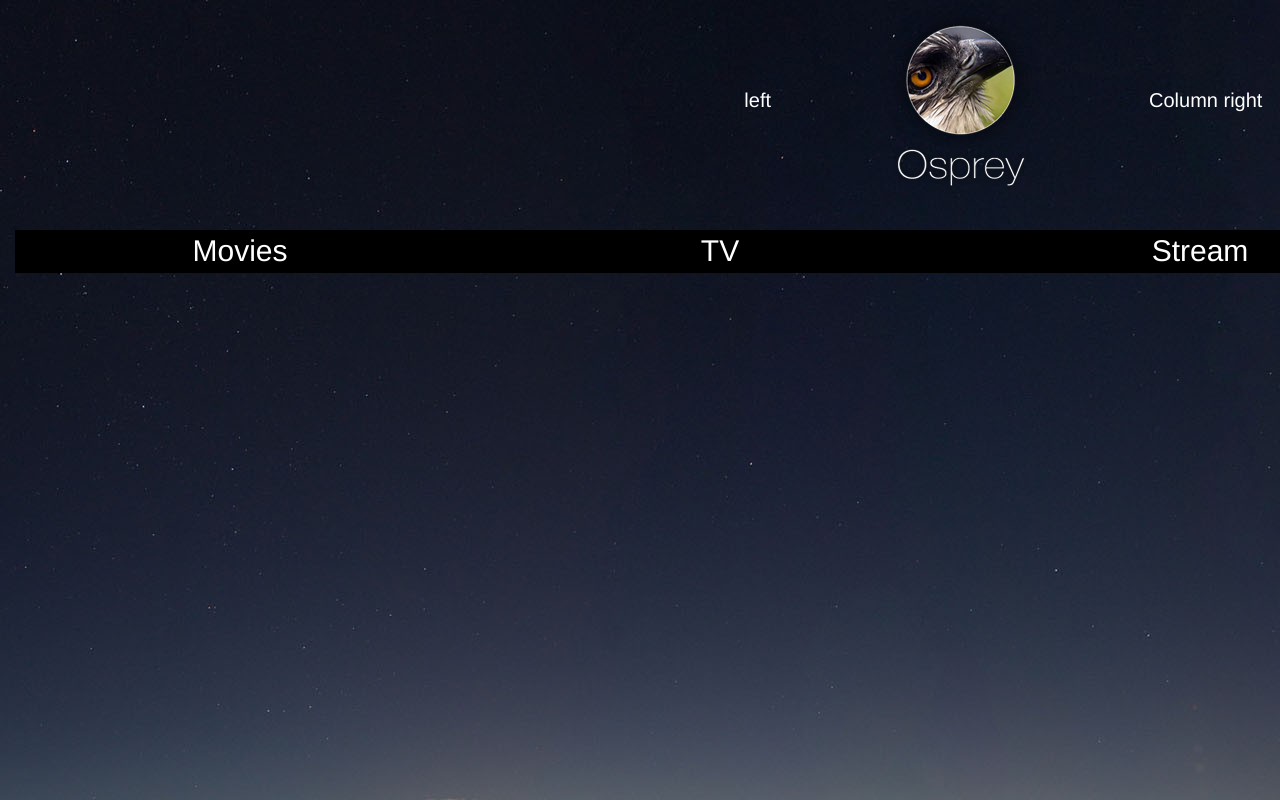
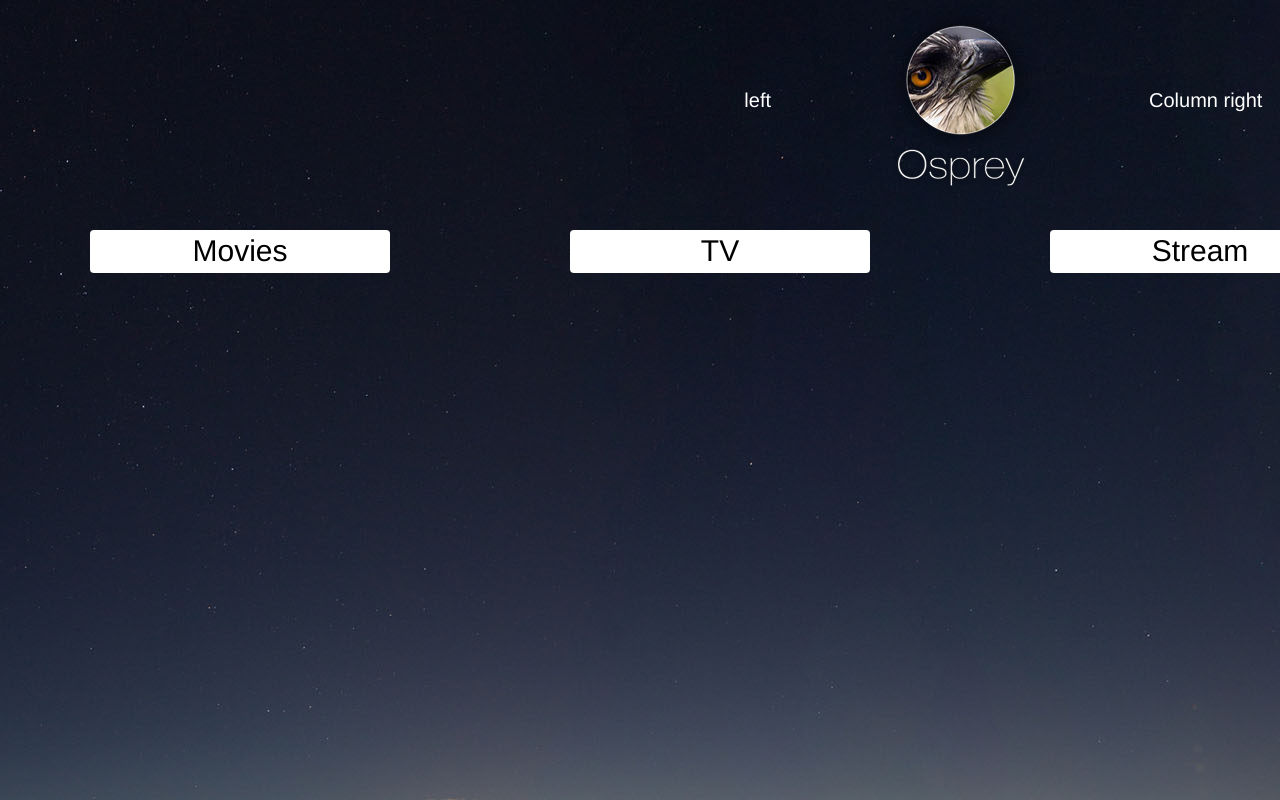
Before and after one commit to jordancrawfordnz/osprey-launcher, a website: page app/index.html in a window 1280 px wide. Shown: the top 800 px of the page. Drawn offline with nearby package versions, Linux system fonts and the light colour scheme; some packages are replaced by stand-ins of ours; files that its build step writes are made by us from their sources.

Commit message:
Grid visual style fix

```diff
--- a/app/scripts/controllers/main.js
+++ b/app/scripts/controllers/main.js
@@ -12,7 +12,6 @@ angular.module('ospreyLauncherApp')
     $scope.applications = [
       {'name': 'Movies'},
       {'name': 'TV'},
-      {'name': 'Stream'},
-      {'name': 'test'},
+      {'name': 'Stream'}
     ];
   });
--- a/app/styles/main.css
+++ b/app/styles/main.css
@@ -29,9 +29,20 @@ body {
 
 .application-selector-table
 {
-  color: white;
+
+}
+
+.application
+{
+  color: black;
   text-align: center;
   font-size: 30px;
+  display: block;
+  border-radius: 4px;
+  margin-left: auto;
+  margin-right: auto;
+  background-color: white;
+  width: 300px;
 }
 
 .header-column-left{ width: 40%; text-align: right;}
--- a/app/views/main.html
+++ b/app/views/main.html
@@ -1,8 +1,12 @@
-
-<div style="background-color: black;">
-	<div class="row application-selector-table">
-			<div class="col-md-3" ng-repeat="application in applications">
-					{{application.name}}
+<div class="row application-selector-table">
+		<div class="col-md-3" ng-repeat="application in applications">
+			<div class="application">
+				{{application.name}}
 			</div>
-	</div>
+		</div>
+		<div class="col-md-3">
+			<div class="application">
+				Others
+			</div>
+		</div>
 </div>
```
